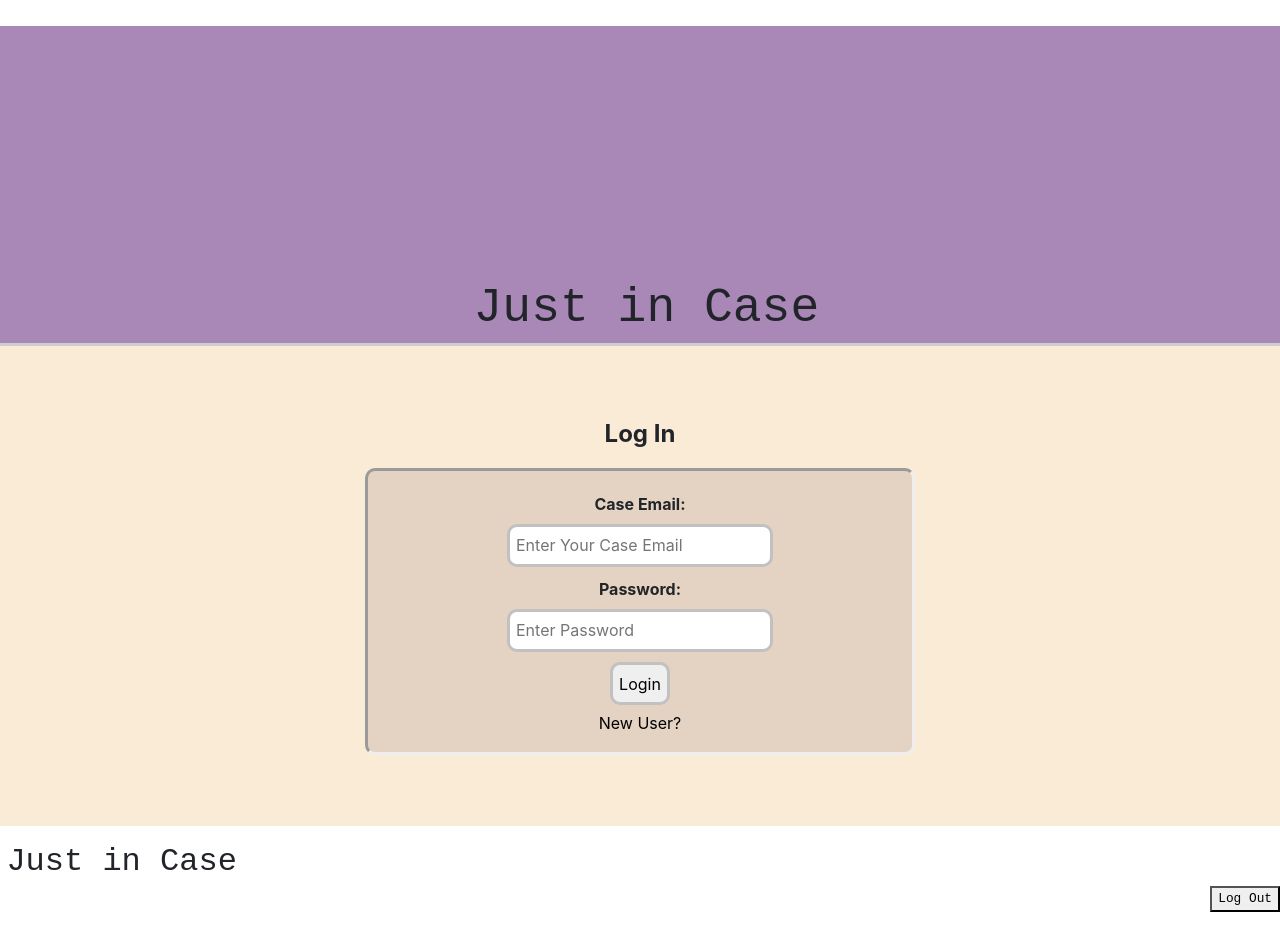
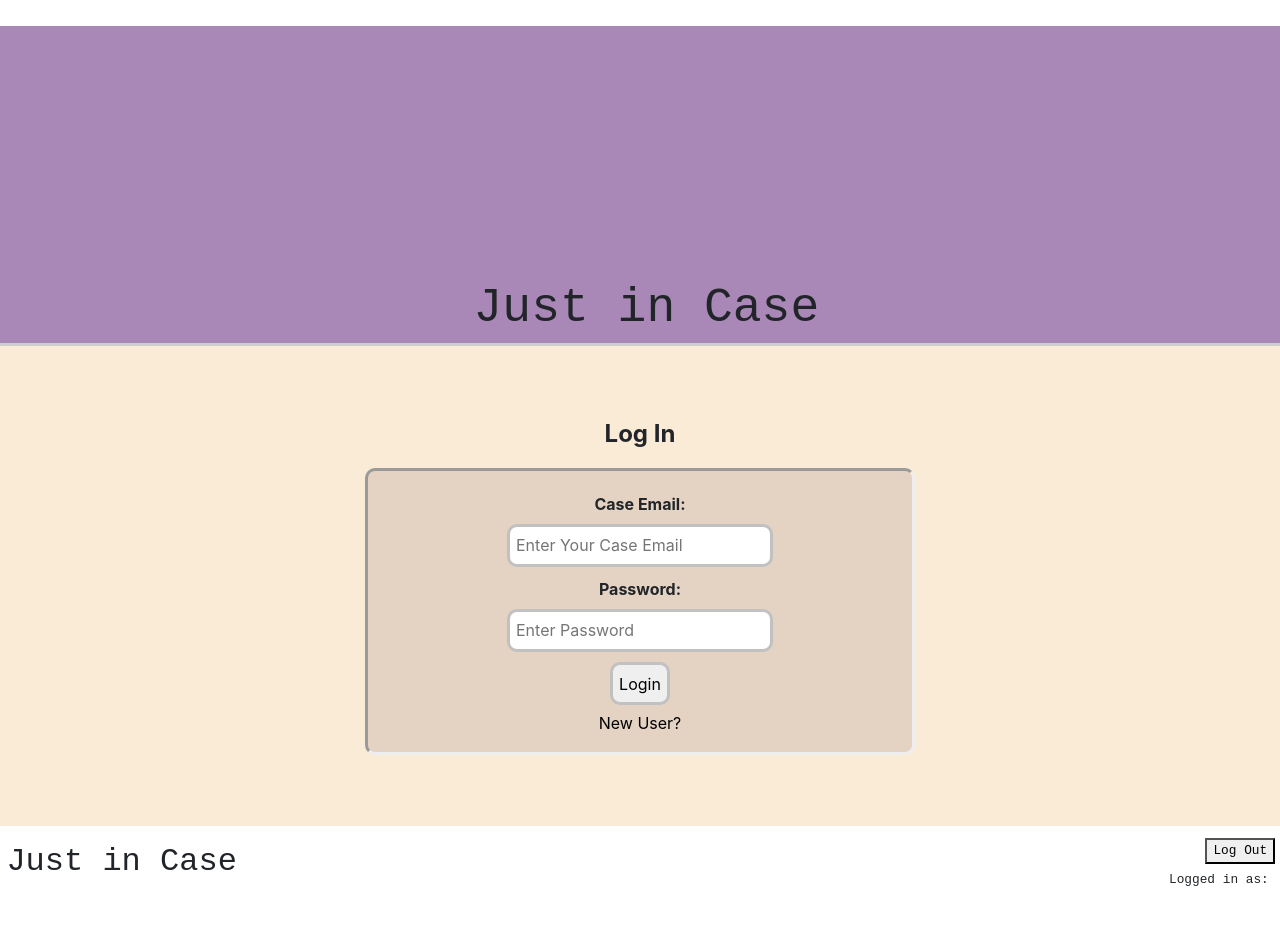
Before and after one commit to SylvieDyer/Just_in_Case, a Vue app in the folder JIC_Front_End/: page / in a window 1280 px wide. Shown: the top 952 px of the page. Built offline with nearby package versions, Linux system fonts and the light colour scheme; no server answers.

Commit message:
admin / non admin / create account works

```diff
--- a/JIC_Front_End/public/style.css
+++ b/JIC_Front_End/public/style.css
@@ -11,11 +11,23 @@ body {
     border-bottom: solid rgb(206, 206, 206);
 }
 
+#title {
+    float: left;
+}
+
 #userInfo{
+    float: right;
     text-align: right;
     font-size: .8rem;
-    width: 100%;
+    width: max-content;
     margin-right: .3rem;
+
+}
+
+#userInfo div {
+    padding: .4rem;
+    text-align: right;
+    width: max-content;
 }
 
 /* landing page layout */
--- a/JIC_Front_End/src/App.vue
+++ b/JIC_Front_End/src/App.vue
@@ -30,11 +30,10 @@
     <div class="grid">
 
       <div class="header">
-        Just in Case
+        <div id="title">Just in Case</div>
         <div id="userInfo">
           <button v-on:click="logOut()">Log Out</button>
-          {{ this.user.email }}
-          {{this.user.admin }}
+          <div>Logged in as: {{ this.user.caseID }}</div>
         </div>
       </div>
 
@@ -79,7 +78,7 @@
           </div>
           <div class="biCol" v-if="buildings.length % 2 != 0"> </div>
         </div>
-        <div v-if="this.user.admin" id="buildingEditors">
+        <div v-if="this.user.isAdmin == 1" id="buildingEditors">
           <button id="addBuilding" v-on:click="addBuilding()">Add Building</button>
           <button id="removeBuilding" v-on:click="editBuildings()">Edit Buildings</button>
         </div>
@@ -125,7 +124,7 @@ export default {
         caseID: "",
         userName: "",
         passWord: "",
-        isAdmin: false,
+        isAdmin: 0,
       },
       loggedIn: false,
     }
@@ -135,7 +134,8 @@ export default {
   },
   methods: {
     login(user){
-      console.log("login in app called");
+      console.log("login in app called: ");
+      console.log(user);
       document.getElementById("login").style.display = "none";
       this.user = user;
       this.loggedIn = true;
--- a/JIC_Front_End/src/components/LogIn.vue
+++ b/JIC_Front_End/src/components/LogIn.vue
@@ -12,17 +12,17 @@
             <div class="inputContainer">
                 <div class="emailContainer">
                     <label for="email"><b>Case Email: </b></label><br>
-                    <input id="email" v-model="this.user.email" type="text" placeholder="Enter Your Case Email" name="email" required>
+                    <input id="email" v-model="this.user.caseID" type="text" placeholder="Enter Your Case Email" name="email" required>
                     <div id="emptyEmail" class="hasError">Please enter you case email</div>
                     <div id="wrongEmail" class="hasError">There is no account associated with this email! Try again!</div>
                     <div id="invalidEmail" class="hasError">Invalid Case email! Try again!</div>
 
                 </div>
 
-                <!-- <div v-if="this.newUser" class="userName">
+                <div v-if="this.newUser" class="userName">
                     <label for="uname"><b>User Name: </b></label><br>
                     <input v-model="this.user.userName" type="text" placeholder="Create a Username" name="uname" required>
-                </div> -->
+                </div>
 
                 <div class="passwordContainer">
                     <label for="psw"><b>Password: </b></label><br>
@@ -57,9 +57,10 @@ export default {
         return {
             newUser: false,
             user: {
-                email: "",
-                password: "",
-                admin: false,
+                caseID: "",
+                userName: "",
+                isAdmin: 0,
+                postAnon: 0,
             },
             caseEmailVerif: new RegExp("^[a-z]{3}[0-9]+@case+.edu"),
         }
@@ -71,11 +72,13 @@ export default {
         },
 
         newAccount(){
+            console.log("CALLING NEW ACCOUNT");
+
             let error = false;
            console.log("trying to log in ?");
 
            // check for a valid case email first
-            if (!this.caseEmailVerif.test(this.user.email)){
+            if (!this.caseEmailVerif.test(this.user.caseID)){
                 document.getElementById("invalidEmail").style.display = "block";
                 error = true;
             }
@@ -99,6 +102,7 @@ export default {
                     console.log(this.user);
                     TutorialDataService.addUser(this.user)
                     .then(response => {
+                        console.log("ADD USER:");
                         console.log(response.data);
                         this.newUser = false;
                     })
@@ -111,11 +115,9 @@ export default {
                 // if a returning user
                 else {
                     // check DB for the email inputted
-                    TutorialDataService.checkUser(this.user.email)
+                    TutorialDataService.checkUser(this.user.caseID)
                     .then(response => {
-                        let passwordMatch = false;
-                        console.log("USER: "+response.data);
-                        console.log(response.data);
+
                         if (response.data == "")
                             document.getElementById("wrongEmail").style.display = "block";
 
@@ -124,17 +126,15 @@ export default {
                             // check password
                             TutorialDataService.checkPassword(this.user.caseID, this.user.password)
                             .then(response => {
-                                passwordMatch = response.data;
+                                if (response.data)
+                                    this.$emit("logged-in", this.user);
+                                else
+                                    document.getElementById("wrongPassword").style.display = "block";
                             })
                             .catch(e =>{
                                 console.log(e);
                                 document.getElementById("wrongPassword").style.display = "block";
                             })
-
-                            if (passwordMatch){
-                                console.log("LOGGING IN USER: "+this.user);
-                                this.$emit("logged-in", this.user);
-                            }
                         }
                     })
                     .catch(e => {
```
